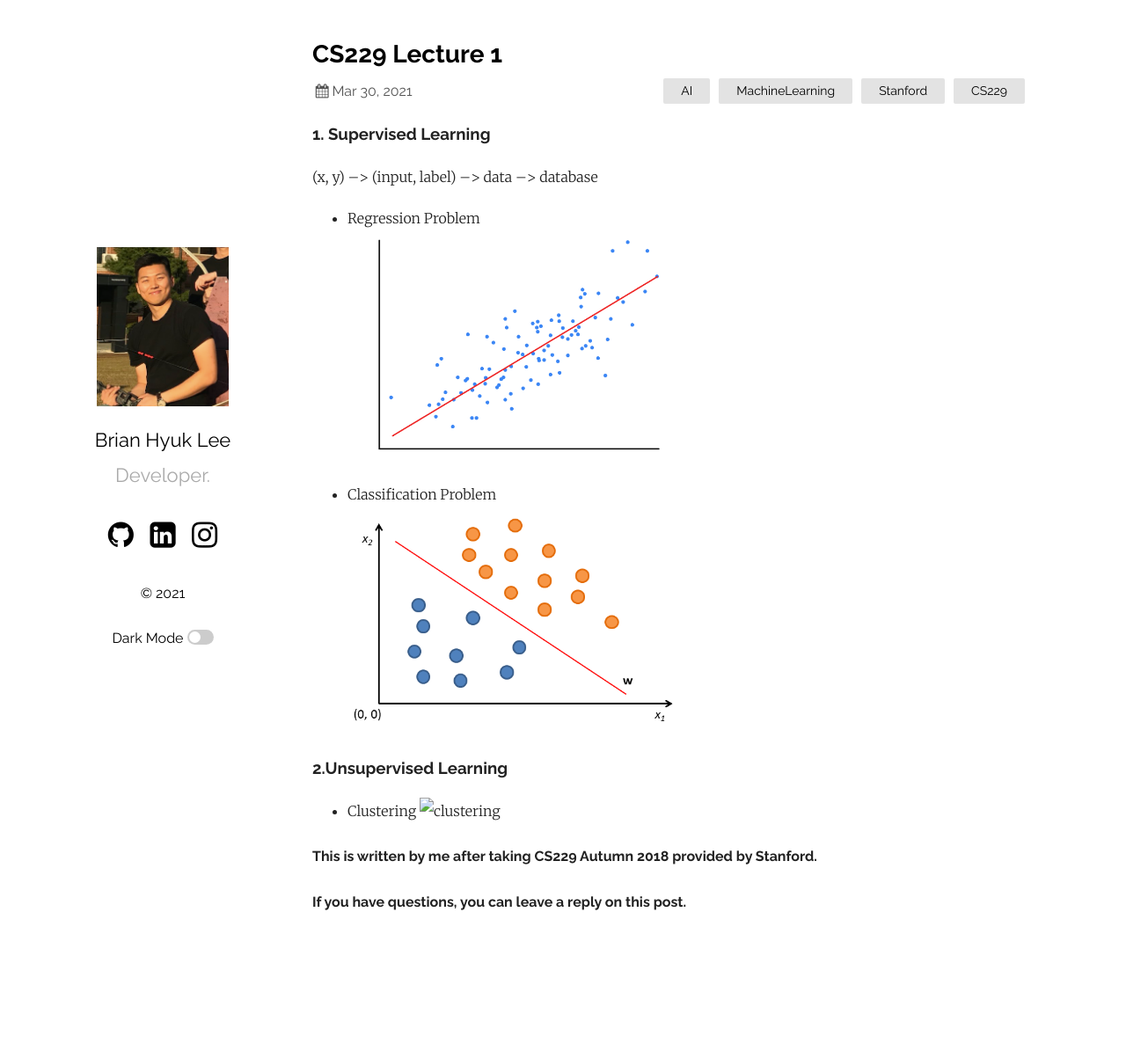
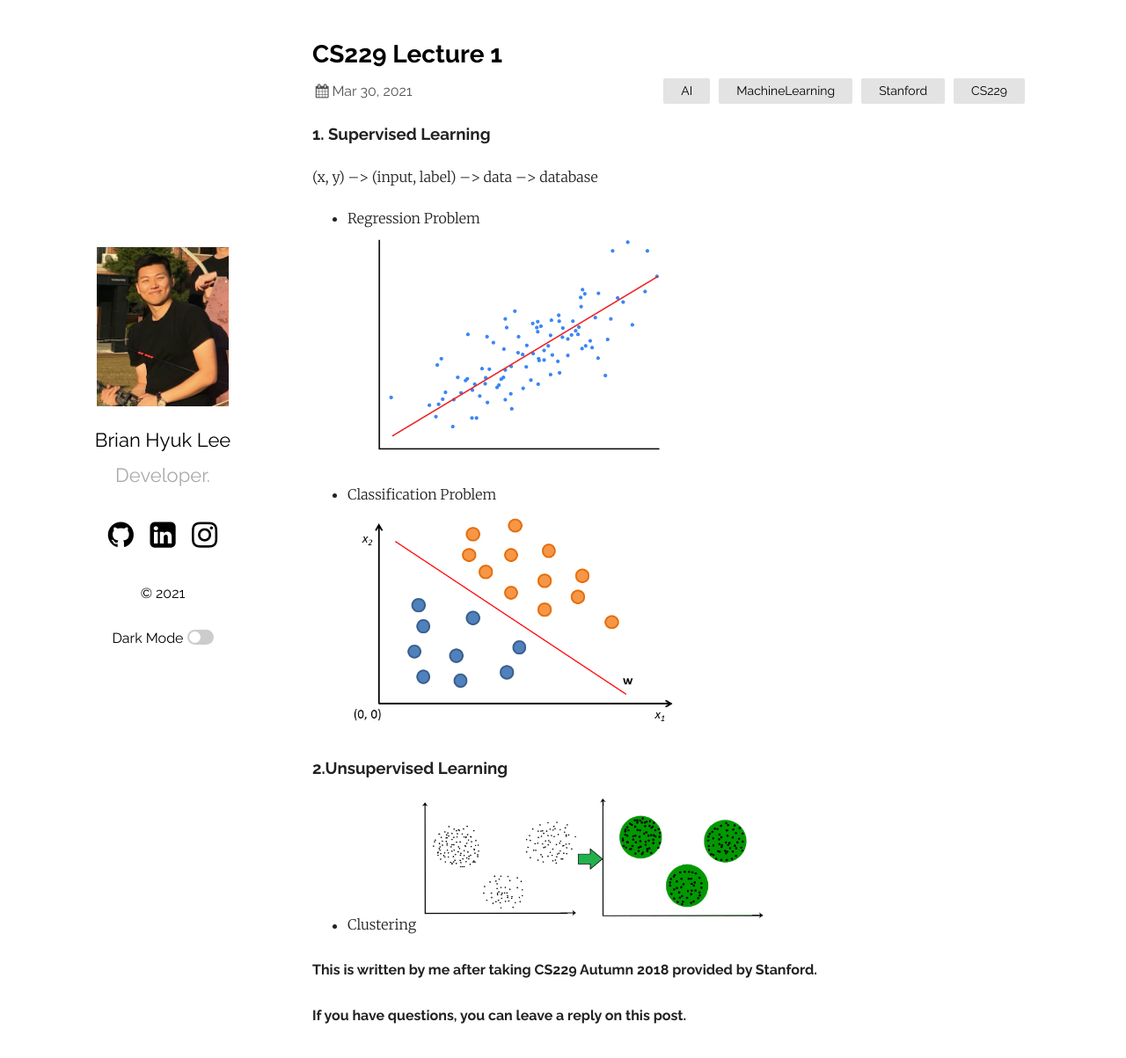
Before and after one commit to dlgur1994/dlgur1994.github.io, a Jekyll site: the page built from _posts/2021-03-29-CS229-Lecture1.md, in a window 1280 px wide and 1215 px high. Shown: the top 1203 px of the window at 88% size. Built offline with Jekyll 4.4.1, drawn with Linux system fonts in a browser that asks for light colours; our own code applies the rules of GitHub Pages for plain Markdown files.

Commit message:
lecture1 image added

```diff
--- a/_posts/2021-03-29-CS229-Lecture1.md
+++ b/_posts/2021-03-29-CS229-Lecture1.md
@@ -16,7 +16,7 @@ comments: true
 
 ### 2.Unsupervised Learning
 - Clustering
-![clustering](/stanford229/images/clustering.jpg){: width="50%" height="50%"}
+![clustering](/images/stanford229/clustering.jpg){: width="50%" height="50%"}
 
 #### This is written by me after taking CS229 Autumn 2018 provided by Stanford.
 #### If you have questions, you can leave a reply on this post.
```
